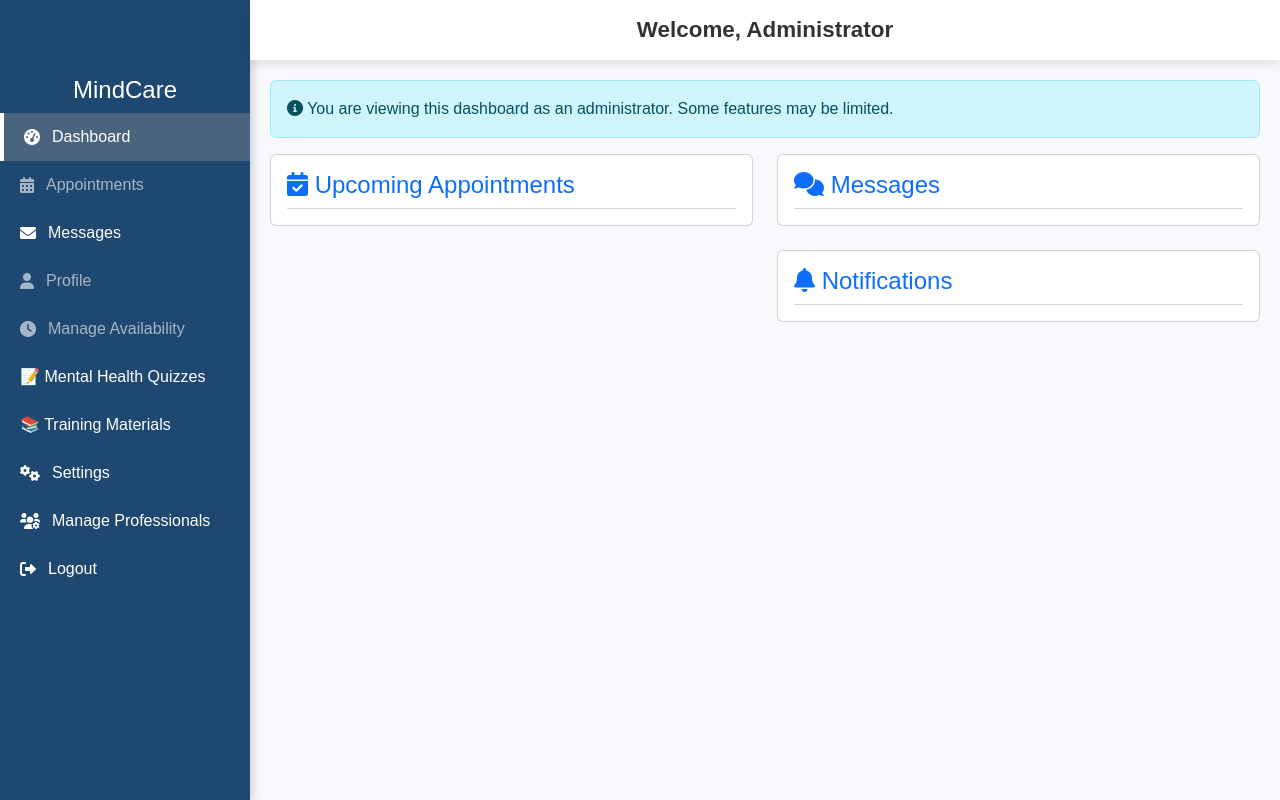
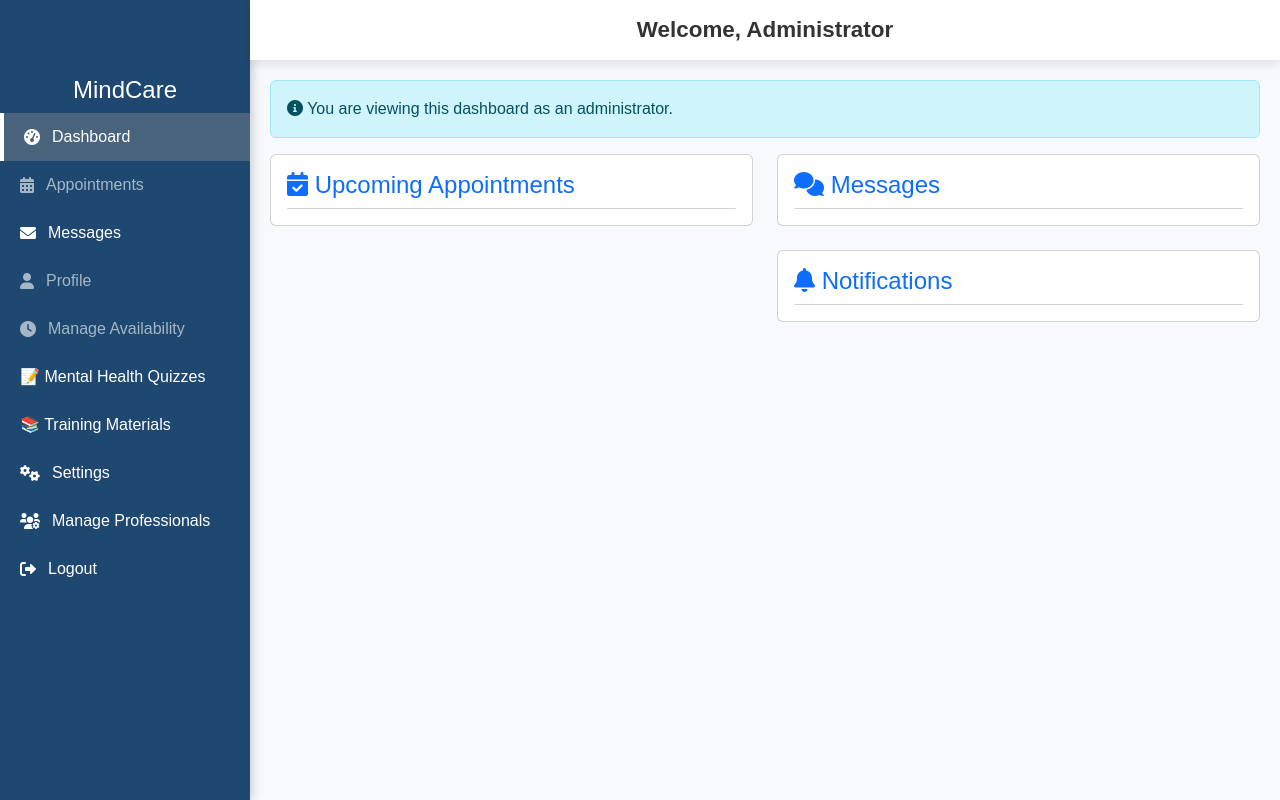
Before and after one commit to Ericanshimir/MindCare-Burundi, a Django app: page /professional/ in a window 1280 px wide. Run offline with Django 4.2, Linux system fonts and the light colour scheme; a user stored in the database is signed in; data comes from the database, SQL or seed files in the repository; data that the repository does not hold is empty; style sheets or scripts are compiled from the project's sources.

Commit message:
updated the admin part

```diff
--- a/MindCare/myapp/templates/professional_dashboard.html
+++ b/MindCare/myapp/templates/professional_dashboard.html
@@ -118,7 +118,7 @@
     <div class="content">
         {% if is_admin %}
         <div class="alert alert-info">
-            <i class="fas fa-info-circle"></i> You are viewing this dashboard as an administrator. Some features may be limited.
+            <i class="fas fa-info-circle"></i> You are viewing this dashboard as an administrator.
         </div>
         {% endif %}
 
```
